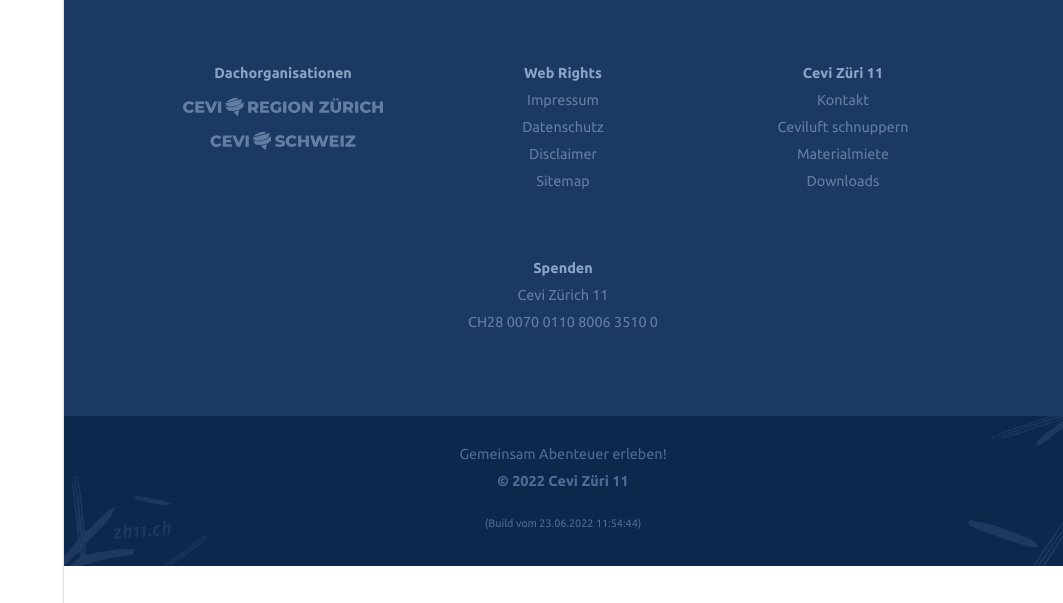
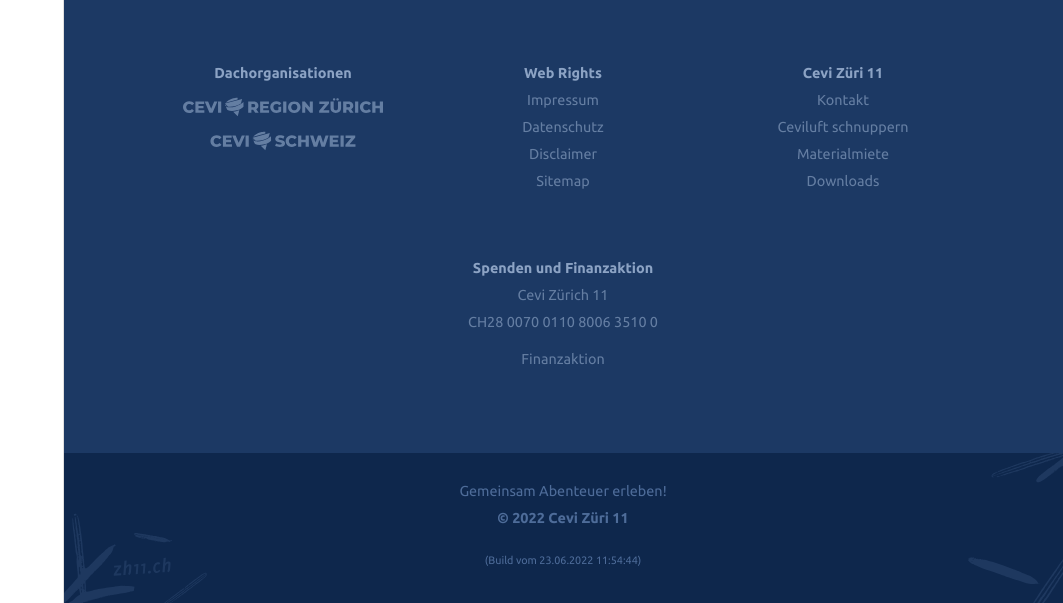
Before and after one commit to wp99cp/cevi_zh11_webpage, a Jekyll site: the page built from content/startseite.md, in a window 1280 px wide and 1400 px high, scrolled down 1997 px. Shown: the part 797-1400 px from the top of the window, without its empty margins (217-1280 px from the left). Built offline with Jekyll 4.4.1, drawn with Linux system fonts in a browser that asks for light colours; before the commit the page ends 3360 px from its top, so only the background shows below that.

Commit message:
add spenden and finak to footer nav

```diff
--- a/_includes/footer-nav.html
+++ b/_includes/footer-nav.html
@@ -61,16 +61,24 @@
 
     <div class="footer-nav-container">
 
-        <span class="footer-nav-title"><b>Spenden</b></span>
+        <span class="footer-nav-title"><b>Spenden und Finanzaktion</b></span>
 
         <div id="footer-spenden-container">
 
-            <span>
-                Cevi Zürich 11<br>
-                CH28 0070 0110 8006 3510 0
-            </span>
+            <a href="/spenden">
+                <span>
+                    Cevi Zürich 11<br>
+                    CH28 0070 0110 8006 3510 0
+                </span>
+            </a>
 
         </div>
+
+        <a href="https://finanzaktion.ch">
+                <span>
+                    Finanzaktion
+                </span>
+        </a>
 
     </div>
 
--- a/_sass/cevi_zh11/_footer.scss
+++ b/_sass/cevi_zh11/_footer.scss
@@ -168,4 +168,5 @@
 
 #footer-spenden-container {
   white-space: nowrap;
+  padding-bottom: 10px;
 }
```
Also changed, not shown: content/spenden.md (added, +9 -0 lines).
